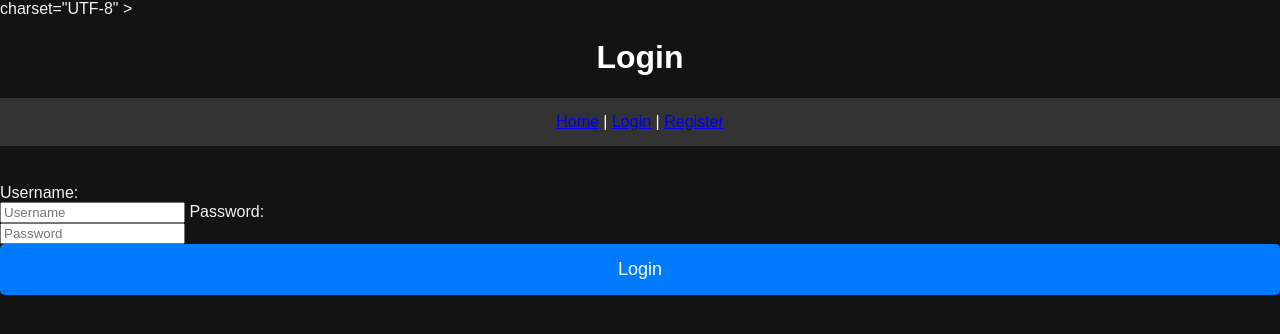
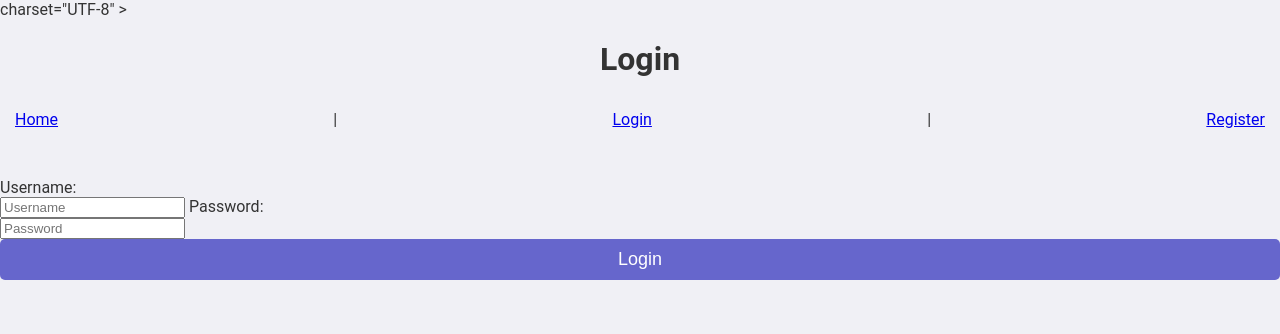
Before and after one commit to memit0/nws, a Flask app: page /login in a window 1280 px wide. Shown: the top 334 px of the page. Run offline with Flask 3, Linux system fonts and the light colour scheme; some libraries are stand-ins or nearby versions.

Commit message:
fixed up css

```diff
--- a/static/login.css
+++ b/static/login.css
@@ -1,40 +1,128 @@
 body {
-    font-family: Arial, sans-serif;
-    margin: 0;
-    padding: 0;
-    background-color: rgb(19, 19, 19);
-    color: rgba(255, 252, 249, 0.959);
-  }
+  font-family: "Roboto", Arial, sans-serif; /* Added Roboto font */
+  margin: 0;
+  padding: 0;
+  background-color: #f0f0f5; /* Off-white bluish color */
+  color: #333333; /* Dark grey color */
+}
 
-.error {
-    color: red;
-    font-weight: bold;
-    text-align: center;
-    margin-top: 10px;
-  }
+h1,
+h2 {
+  color: #333333; /* Dark grey color */
+  text-align: center;
+}
 
-  h1,
-  h2 {
-    color: #fff;
-    text-align: center;
-  }
+nav {
+  background-color: #f0f0f5; /* Same as body background color */
+  color: #333333; /* Dark grey color */
+  padding: 10px 15px;
+  text-align: center;
+  position: relative;
+  display: flex;
+  justify-content: space-between;
+  align-items: center;
+}
 
-  nav {
-    background-color: #333;
-    color: white;
-    padding: 15px;
-    text-align: center;
-  }
+nav .logo {
+  font-size: 24px; /* Adjust as needed */
+  font-weight: bold;
+  color: #333333; /* Dark grey color */
+}
 
+nav .nav-links {
+  display: flex;
+  align-items: center;
+}
+
+nav .nav-links a {
+  color: #333333; /* Dark grey color */
+  text-decoration: none;
+  margin: 0 15px;
+}
+
+nav .nav-links a:hover {
+  text-decoration: underline;
+}
+
+nav .search-container {
+  display: flex;
+  align-items: center;
+  position: relative;
+  margin-left: 15px; /* Adjust spacing between Search Icon and Search Bar */
+}
+
+nav .search-icon {
+  cursor: pointer;
+  font-size: 20px;
+  margin-right: 10px; /* Adjust spacing between Search Icon and Search Bar */
+}
+
+nav .search-bar {
+  display: none;
+  position: absolute;
+  top: 35px;
+  left: 50%;
+  transform: translateX(-50%);
+  background-color: #e0e0eb; /* Slightly darker bluish color */
+  padding: 10px;
+  border-radius: 5px;
+  width: 200px;
+  z-index: 1000; /* Ensure search bar appears above other content */
+}
+
+nav .search-container.hover .search-bar,
+nav .search-bar.hover {
+  display: block;
+}
+
+nav .weather-info {
+  font-size: 14px; /* Adjust font size for temperature */
+  margin-left: 15px; /* Adjust spacing between Search Bar and Temperature */
+}
+
+.container {
+  margin: 60px auto; /* Increased margin for more whitespace around the container */
+  padding: 40px; /* Increased padding to the container */
+  max-width: 850px; /* Optional: Constrain the container width for better layout */
+}
+
+.url {
+  margin-top: 10px;
+  font-size: 0.9em;
+  color: #6666cc; /* Bluish color for links */
+  text-decoration: none;
+  border: 2px solid #6666cc; /* Bluish color for border */
+  border-radius: 5px;
+  padding: 5px;
+  display: inline-block;
+}
+
+.url:hover {
+  background-color: #e0e0eb; /* Slightly darker bluish color for hover */
+  text-decoration: none;
+}
+
+.logo {
+  font-size: 24px; /* Adjust as needed */
+  font-weight: bold;
+  color: #333333; /* Dark grey color */
+}
 
 .btn {
   width: 100%;
-  padding: 15px;
+  padding: 10px;
   font-size: 18px;
   border: none;
   border-radius: 5px;
   cursor: pointer;
-  background-color: #007bff;
+  background-color: #6666cc;
   color: white;
   transition: background-color 0.3s ease;
 }
+
+.error {
+  color: red;
+  font-weight: bold;
+  text-align: center;
+  margin-top: 10px;
+}
```
